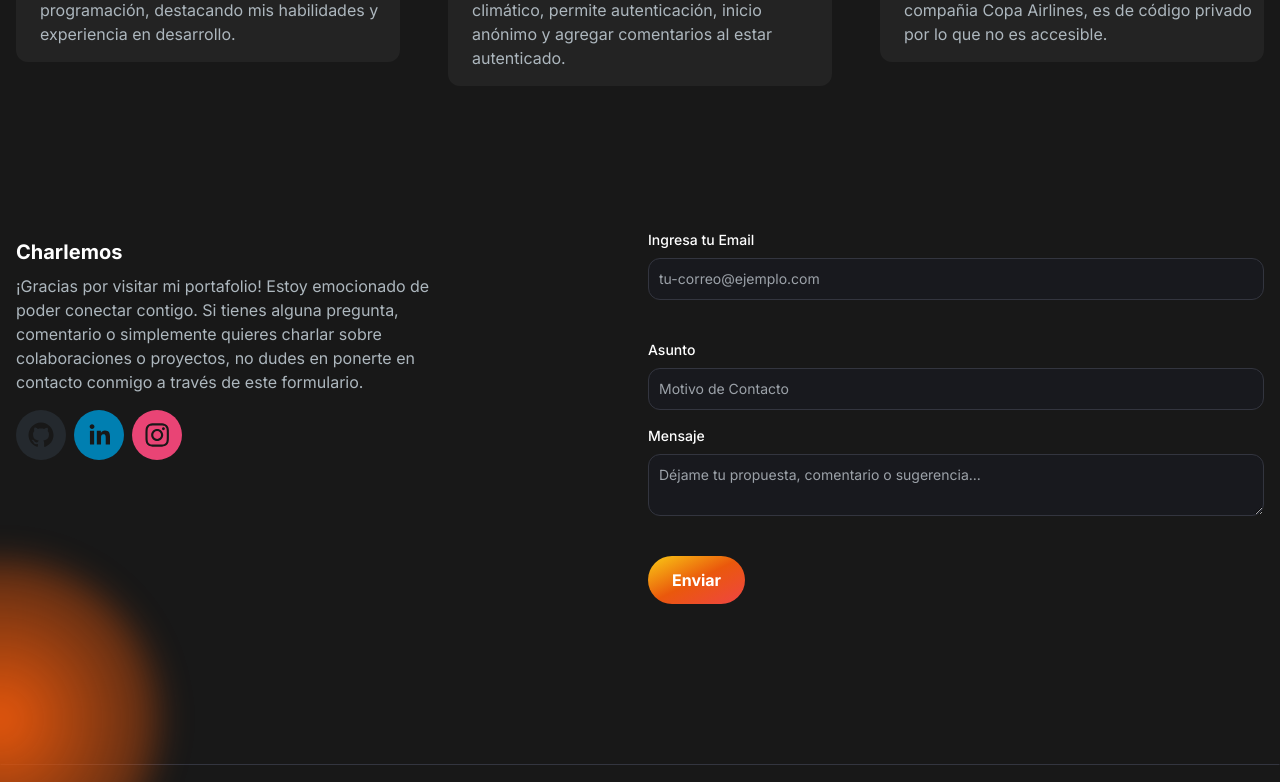
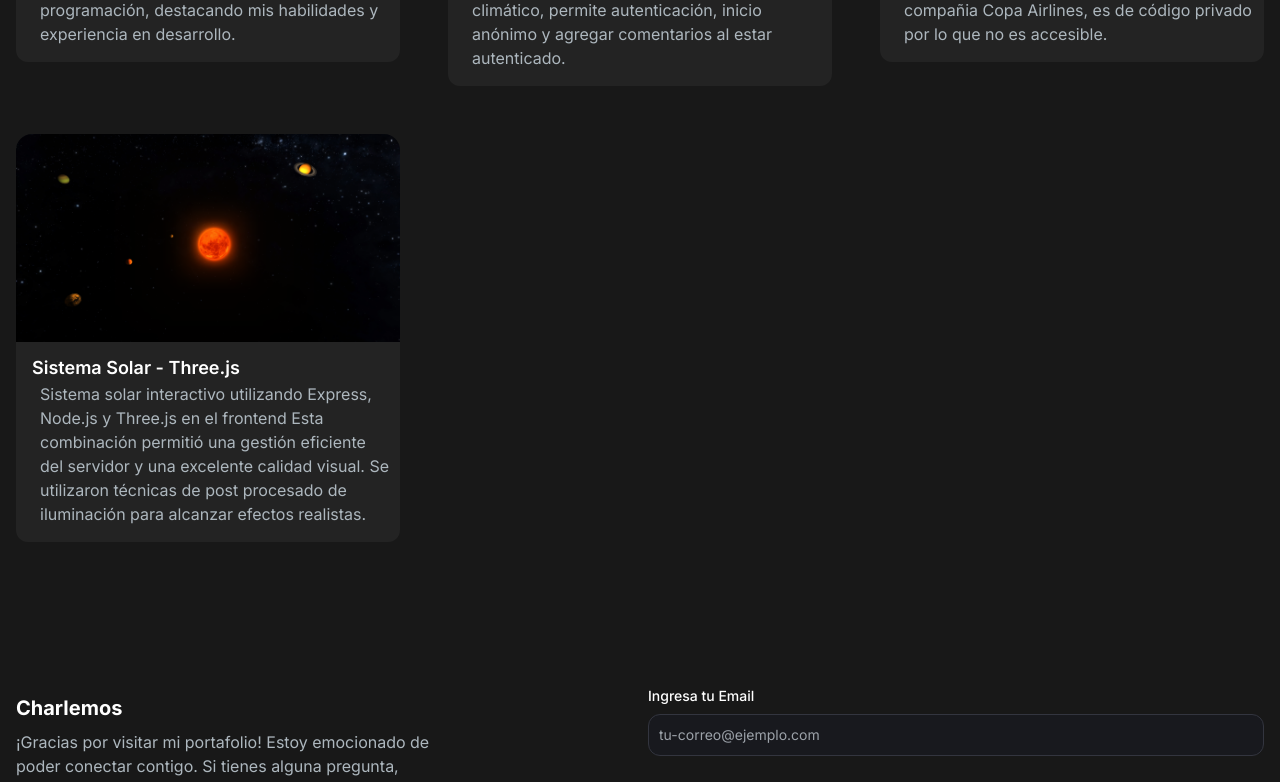
Before and after one commit to AlbertoSCV/portfolio-alberto, a Next.js app: page / in a window 1280 px wide. Shown: the part 1620-2402 px from the top of the page. Built offline with nearby package versions, Linux system fonts and the light colour scheme.

Commit message:
Add Solar System Project

```diff
--- a/app/components/project/ProjectSection.jsx
+++ b/app/components/project/ProjectSection.jsx
@@ -34,6 +34,16 @@ const projectsInfo = [
     prevUrl: "/",
     tag: ["Todos", "Desktop"],
     type: "private"
+  },
+  {
+    id: 4,
+    title: "Sistema Solar - Three.js",
+    desc: "Sistema solar interactivo utilizando Express, Node.js y Three.js en el frontend Esta combinación permitió una gestión eficiente del servidor y una excelente calidad visual. Se utilizaron técnicas de post procesado de iluminación para alcanzar efectos realistas.",
+    path: "/images/projects/threejs.png",
+    gitUrl: "https://github.com/AlbertoSCV/solar-system",
+    prevUrl: "https://solar-system.albertosomoza.net",
+    tag: ["Todos", "Web", "Server"],
+    type: "public"
   }
 ]
 
```
Also changed, not shown: public/images/projects/threejs.png (added).
